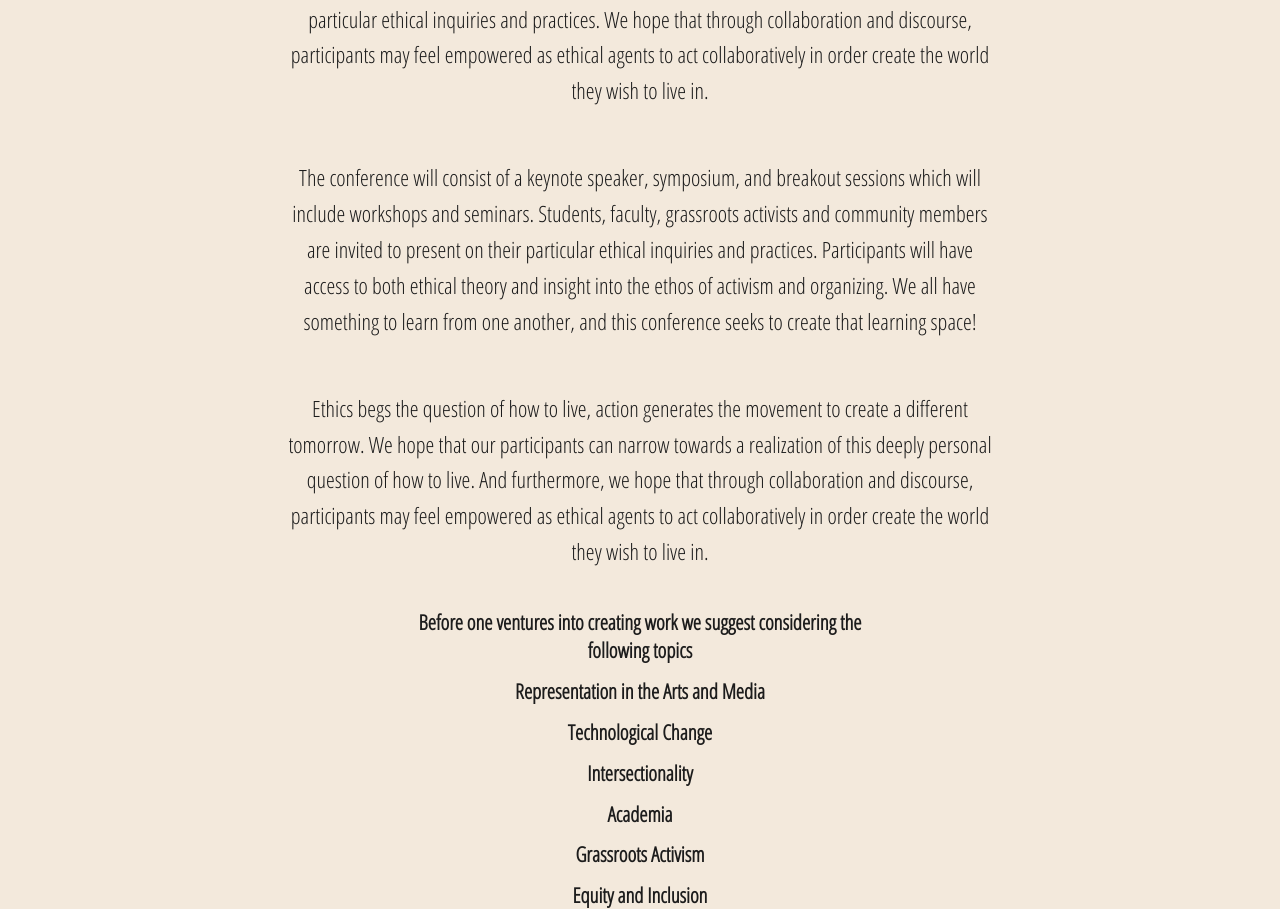
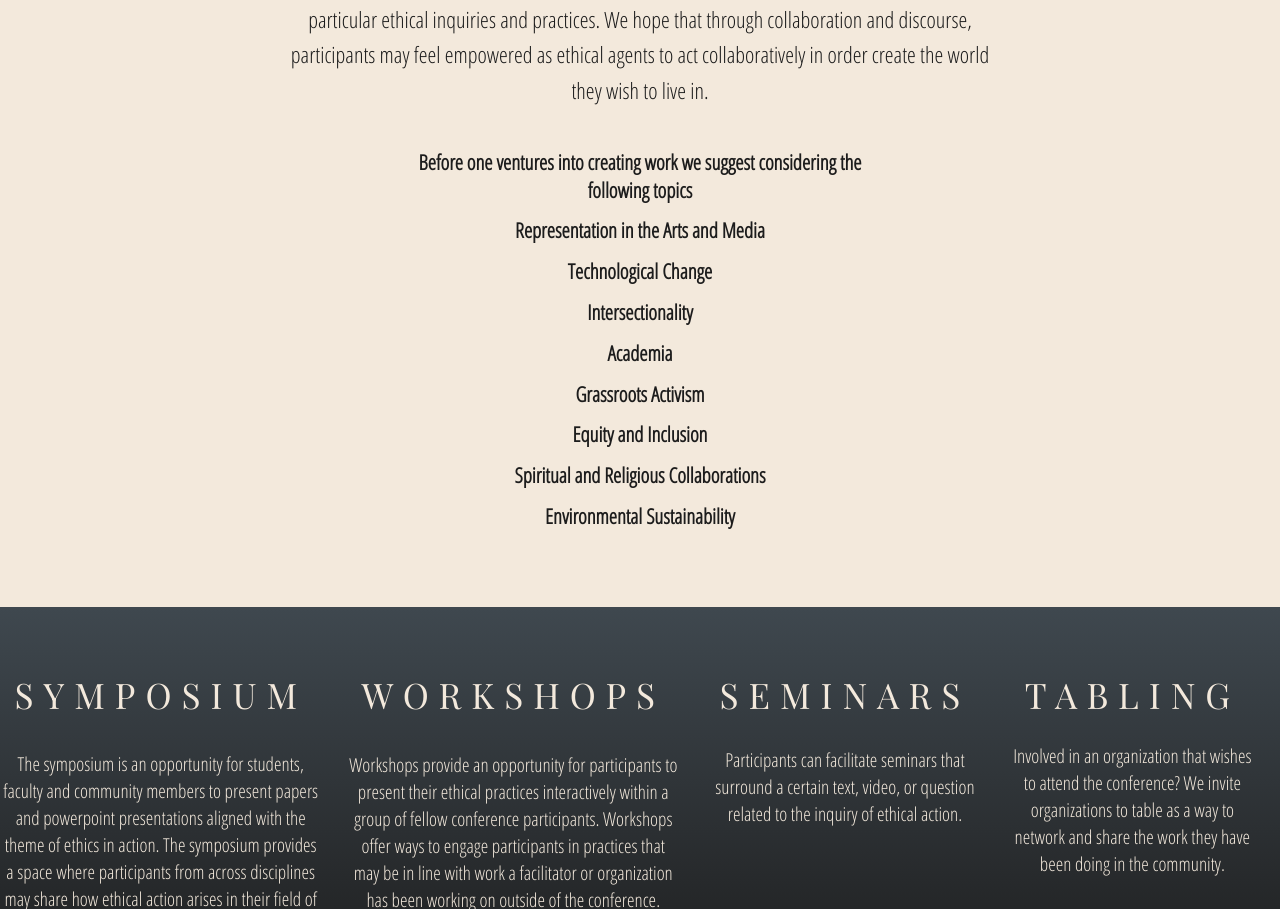
Before and after one commit to aidanrbates/aidanrbates.github.io, a plain HTML site: page index.html in a window 1280 px wide. Shown: the part 1651-2560 px from the top of the page. Drawn offline with nearby package versions, Linux system fonts and the light colour scheme.

Commit message:
Update index.html

```diff
--- a/index.html
+++ b/index.html
@@ -44,12 +44,7 @@
 
 We hope that through collaboration and discourse, participants may feel empowered as ethical agents to act collaboratively in order create the world they wish to live in.
                 </p>
-                <p>
-                   The conference will consist of a keynote speaker, symposium, and breakout sessions which will include workshops and                       seminars. Students, faculty, grassroots activists and community members are invited to present on their particular                         ethical inquiries and practices. Participants will have access to both ethical theory and insight into the ethos of                        activism and organizing. We all have something to learn from one another, and this conference seeks to create that                       learning space!
-                </p>
-                  <p>
-                    Ethics begs the question of how to live, action generates the movement to create a different tomorrow.                                  We hope that our participants can narrow towards a realization of this deeply personal question of how to live. And                        furthermore, we hope that through collaboration and discourse, participants may feel empowered as ethical agents to act                      collaboratively in order create the world they wish to live in.
-                </p>
+
                     <h2 class="top">Before one ventures into creating work we suggest considering the following topics</h2>
                     <h4>Representation in the Arts and Media</h4>
                     <h4>Technological Change</h4>
```
